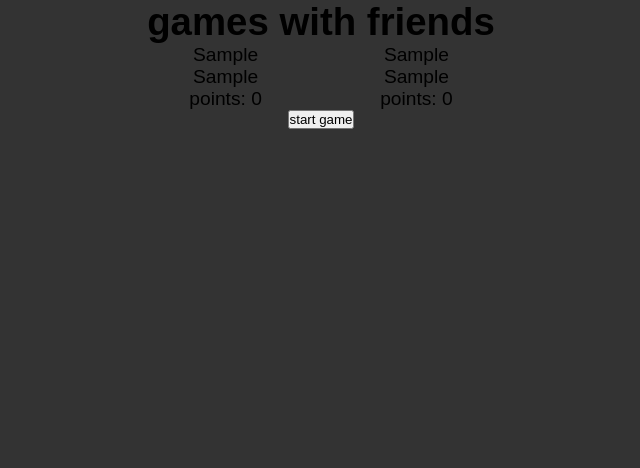
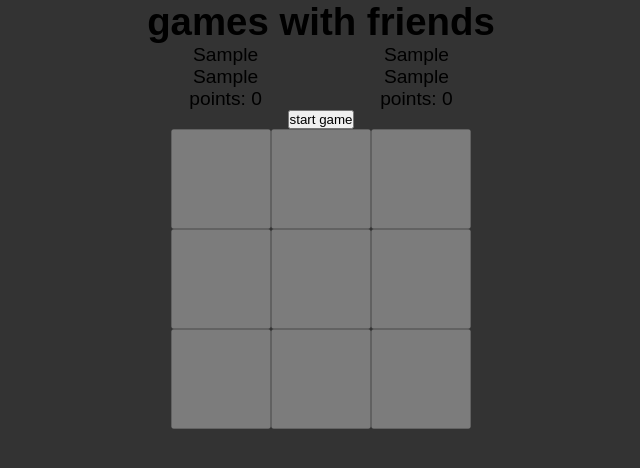
Before and after one commit to m-simkins/tic-tac-toe, a plain HTML site: page index.html in a window 1280 px wide. Both pictures are taken after typing "Sample", "Sample", "Sample", "Sample" into the empty fields and a click on the button "save players". Shown: the whole page, without its empty margins (319-959 px from the left). Drawn offline with Linux system fonts and the light colour scheme.

Commit message:
add ability to display the game board and start the game

```diff
--- a/index.html
+++ b/index.html
@@ -11,7 +11,6 @@
   <div id="players"></div>
   <div id="setup"></div>
   <div id="message"></div>
-  <div id="board"></div>
   <script src="script.js"></script>
 </body>
 </html>
--- a/script.js
+++ b/script.js
@@ -44,7 +44,7 @@ function ticTacToe() {
   function resolveTurn(row, col, player) {
     if (playerWinsRound(row, col, player)) {
       player.addPoint();
-      message = `${player.getName()} wins! play again?`
+      message = `${player.getValue("name")} wins! play again?`
       return "win";
     } else if (boardIsFull()) {
       message = "it's a draw. play again?"
@@ -54,7 +54,7 @@ function ticTacToe() {
     }
   };
   function playerWinsRound(row, col, player) {
-    const playerMark = player.getMark();
+    const playerMark = player.getValue("mark");
     const boardArr = board.getBoard();
     const checkedLines = [[],[],[],[]];
     const isAWinner = [];
@@ -81,7 +81,7 @@ function ticTacToe() {
     buildBoard: (players) => board.buildBoard(players.length + 1),
     takeTurn: (row, col, player) => {
       if (board.getBoard()[row][col] === "") {
-        board.markBoard(row, col, player.getMark());
+        board.markBoard(row, col, player.getValue("mark"));
         return resolveTurn(row, col, player);
       } else {
         return "invalid";
@@ -150,7 +150,7 @@ function State() {
 };
 
 function Elements() {
-  const LabelInputPair = (inputName) => {
+  function LabelInputPair(inputName) {
     const pair = document.createElement("div");
     pair.classList.add(`${inputName}-input-label-pair`, "input-label-pair");
     const label = document.createElement("label");
@@ -196,17 +196,38 @@ function Elements() {
     return button;
   }
 
+  const Board = (board) => {
+    const container = document.createElement("div");
+    container.id = "board";
+    for (let i = 0; i < board.length; i++) {
+
+      for (let j = 0; j < board[i].length; j++) {
+        const button = document.createElement("button");
+        button.classList.add("board-button");
+        button.dataset.row = [i];
+        button.dataset.col = [j];
+        button.innerText = board[i][j];
+        button.disabled = true;
+        container.append(button);
+      }
+    }
+    container.style.gridTemplateColumns = `repeat(${board[0].length}, 1fr)`;
+    return container;
+  }
+
   return {
     PlayerInputCard,
     PlayerDisplayCard,
-    SetupButton
+    SetupButton,
+    Board,
   }
 };
 
 function Listeners() {
+  const elem = Elements();
   const state = State();
   const players = state.getPlayers();
-  const elem = Elements();
+  const board = state.getBoard();
 
   function savePlayers() {
     const inputCards = Array.from(document.getElementsByClassName("player-input-card"));
@@ -220,11 +241,18 @@ function Listeners() {
     setUpGameDisplay();
   };
 
+  function startGame() {
+    const boardButtons = Array.from(document.getElementsByClassName("board-button"));
+    boardButtons.forEach(button => button.disabled = false);
+    document.getElementById("message").innerText = state.getMessage();
+  }
+
   function setUpGameDisplay() {
+    document.getElementById("save-players-button").style.display = "none";
     document.getElementById("start-game-button").style.display = "inline-block";
     document.getElementById("start-game-button").focus();
-    document.getElementById("save-players-button").style.display = "none";
     displayPlayers();
+    document.body.append(elem.Board(board));
   }
 
   function displayPlayers() {
@@ -237,13 +265,10 @@ function Listeners() {
     });
   }
 
-  function startGame() {
-  };
-
   return {
     getState: () => state,
     savePlayers,
-    startGame,
+    startGame
   }
 }
 
--- a/styles.css
+++ b/styles.css
@@ -32,6 +32,7 @@ body {
 #board {
   width: var(--board-width);
   margin: 0 auto;
+  display: grid;
 }
 
 .board-button {
```
